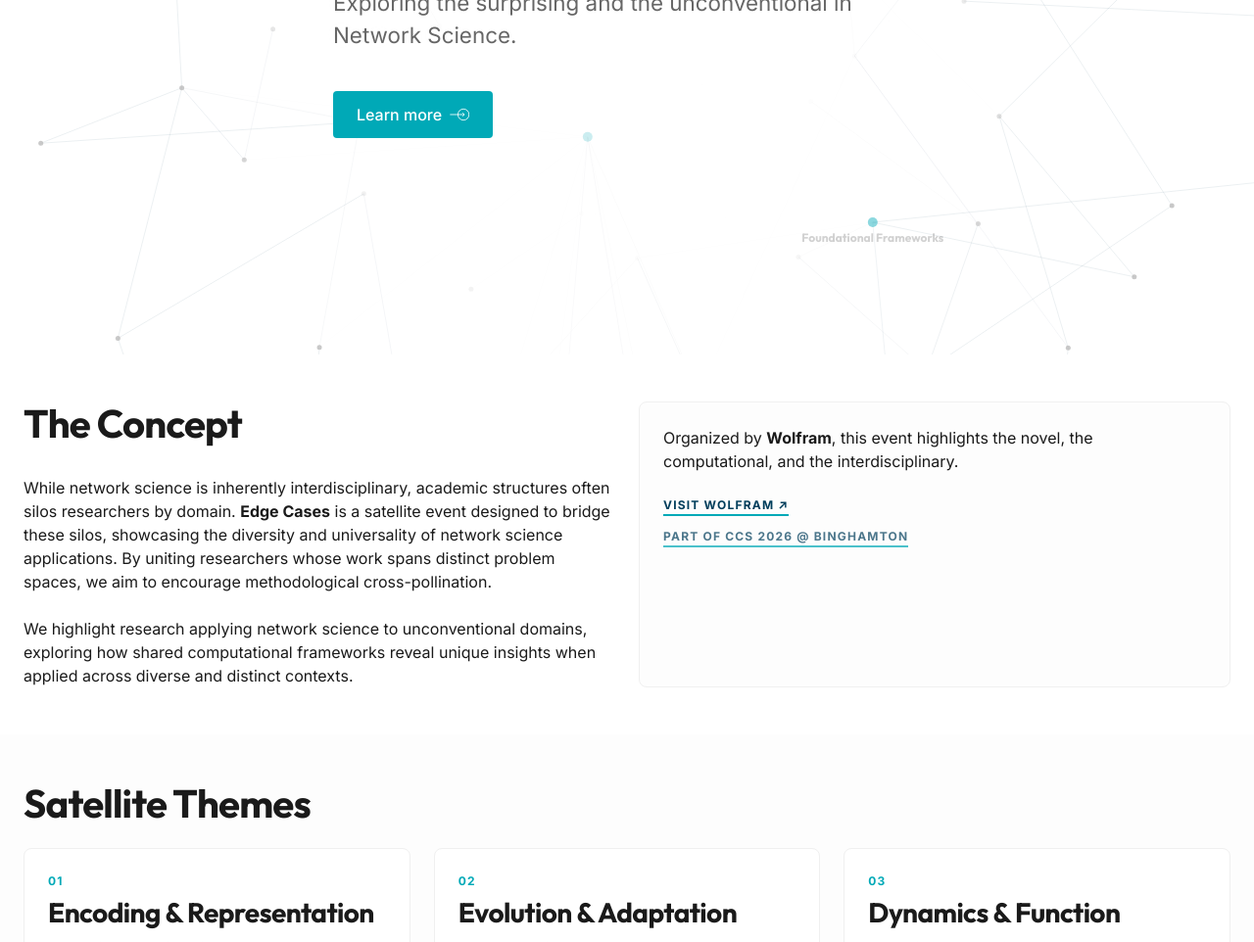
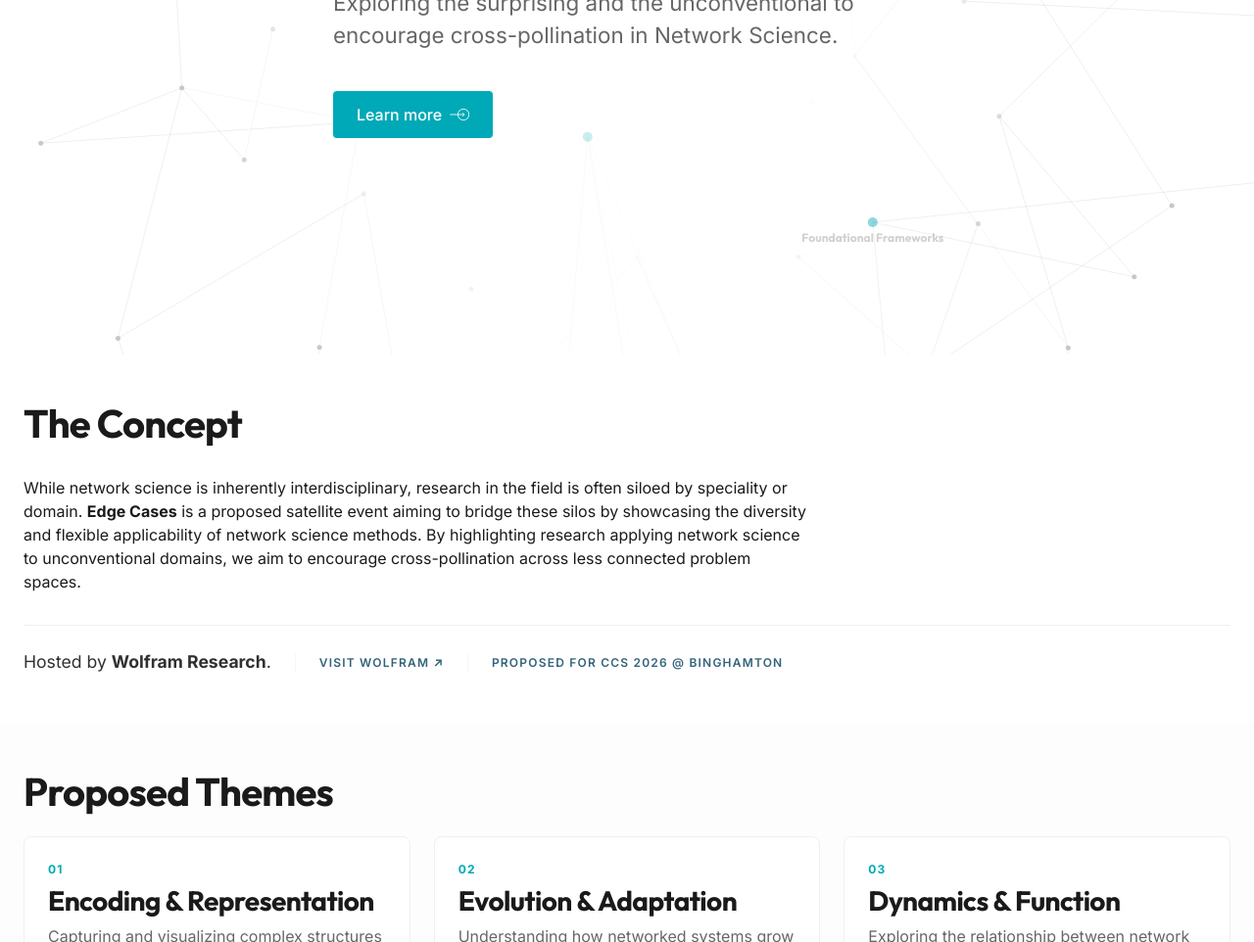
Before and after one commit to phileasdg/edge-cases-2026, a plain HTML site: page index.html in a window 1280 px wide. Shown: the part 494-1456 px from the top of the page at 98% size. Drawn offline with Linux system fonts and the light colour scheme.

Commit message:
Clarified event status as proposed and refined descriptions to emphasize cross-pollination and bridging research silos.

```diff
--- a/index.html
+++ b/index.html
@@ -6,7 +6,7 @@
     <meta name="viewport" content="width=device-width, initial-scale=1.0">
     <title>Edge Cases: Surprising Applications in Network Science | CCS 2026</title>
     <meta name="description"
-        content="A satellite event at CCS 2026 exploring frontiers in network science through the lens of surprising domains and latent structures.">
+        content="A proposed satellite event at CCS 2026 exploring frontiers in network science through the lens of surprising domains and latent structures.">
     <link rel="stylesheet" href="style.css">
     <link rel="preconnect" href="https://fonts.googleapis.com">
     <link rel="preconnect" href="https://fonts.gstatic.com" crossorigin>
@@ -51,12 +51,11 @@
         <section class="hero" id="home">
             <canvas id="networkCanvas" class="hero-canvas"></canvas>
             <div class="container">
-                <div class="mono" data-reveal style="opacity: 0.8; margin-bottom: 0.5rem;">CCS 2026 Satellite
+                <div class="mono" data-reveal style="opacity: 0.8; margin-bottom: 0.5rem;">Proposed CCS 2026 Satellite
                 </div>
                 <h1 data-reveal>Edge Cases</h1>
-                <p class="tagline" data-reveal>Exploring the surprising and the unconventional in
-                    Network
-                    Science.</p>
+                <p class="tagline" data-reveal>Exploring the surprising and the unconventional to encourage
+                    cross-pollination in Network Science.</p>
                 <div data-reveal>
                     <a href="#about" class="primary-cta">
                         Learn more
@@ -71,30 +70,28 @@
 
         <section class="section section-alt" id="about">
             <div class="container">
-                <div class="grid">
-                    <div data-reveal>
+                <div style="display: flex; flex-direction: column; gap: var(--space-lg);">
+                    <div data-reveal style="max-width: 800px;">
                         <h2 style="margin-bottom: 2rem;">The Concept</h2>
-                        <p>While network science is inherently interdisciplinary, academic structures often silos
-                            researchers by domain. <strong>Edge Cases</strong> is a satellite event designed to
-                            bridge these silos, showcasing the diversity and universality of network science
-                            applications. By uniting researchers whose work spans distinct problem spaces, we
-                            aim to encourage methodological cross-pollination.</p>
-                        <p style="margin-top: 1.5rem;">We highlight research applying network science to unconventional
-                            domains, exploring how shared computational frameworks reveal unique insights when applied
-                            across diverse and distinct contexts.</p>
+                        <p>While network science is inherently interdisciplinary, research in the field is often siloed
+                            by speciality or domain. <strong>Edge Cases</strong> is a proposed satellite event aiming
+                            to bridge these silos by showcasing the diversity and flexible applicability of network
+                            science methods. By highlighting research applying network science to unconventional
+                            domains, we aim to encourage cross-pollination across less connected problem spaces.</p>
                     </div>
                     <div data-reveal
-                        style="background: var(--bg-color); padding: var(--space-md); border-radius: var(--radius-lg); border: 1px solid var(--border-color);">
-                        <p>Organized by <strong>Wolfram</strong>,
-                            this event highlights the novel, the computational, and the interdisciplinary.</p>
-                        <div style="margin-top: 1.5rem; display: flex; flex-direction: column; gap: 0.75rem;">
-                            <a href="https://wolfram.com" target="_blank" class="mono"
-                                style="color: var(--primary-dark); border-bottom: 2px solid var(--accent-color); width: fit-content;">Visit
-                                Wolfram ↗</a>
-                            <a href="https://ccs26.cssociety.org/" target="_blank" class="mono"
-                                style="color: var(--primary-dark); border-bottom: 2px solid var(--accent-color); width: fit-content; opacity: 0.7;">Part
-                                of CCS 2026 @ Binghamton</a>
-                        </div>
+                        style="display: flex; flex-wrap: wrap; gap: 1.5rem; align-items: center; padding-top: 1.5rem; border-top: 1px solid var(--border-color);">
+                        <p style="font-size: 1.1rem; opacity: 0.9;">Hosted by <strong>Wolfram Research</strong>.</p>
+                        <div style="width: 1px; height: 20px; background: var(--border-color); opacity: 0.5;"
+                            class="desktop-only"></div>
+                        <a href="https://wolfram.com" target="_blank" class="mono"
+                            style="color: var(--primary-dark); font-weight: 600; text-decoration: none; opacity: 0.8;">Visit
+                            Wolfram ↗</a>
+                        <div style="width: 1px; height: 20px; background: var(--border-color); opacity: 0.5;"
+                            class="desktop-only"></div>
+                        <a href="https://ccs26.cssociety.org/" target="_blank" class="mono"
+                            style="color: var(--primary-dark); font-weight: 600; text-decoration: none; opacity: 0.8;">Proposed
+                            for CCS 2026 @ Binghamton</a>
                     </div>
                 </div>
             </div>
@@ -102,7 +99,7 @@
 
         <section class="section" id="themes">
             <div class="container">
-                <h2 data-reveal>Satellite Themes</h2>
+                <h2 data-reveal>Proposed Themes</h2>
                 <div class="grid" id="themes-grid" style="margin-top: var(--space-md);">
                     <!-- Dynamic Themes Inject Here -->
                 </div>
@@ -111,7 +108,7 @@
 
         <section class="section section-alt" id="agenda">
             <div class="container">
-                <h2 data-reveal>Satellite Agenda</h2>
+                <h2 data-reveal>Proposed Agenda</h2>
                 <div class="agenda-list" id="agenda-list">
                     <!-- Dynamic Agenda Inject Here -->
                 </div>
@@ -157,7 +154,7 @@
             <div class="grid" style="max-width: 800px; margin: 0 auto; opacity: 0.8;">
                 <div>
                     <h4 style="color: white; margin-bottom: 1rem;">Edge Cases 2026</h4>
-                    <p>A satellite event dedicated to the surprising applications of network
+                    <p>A proposed satellite event dedicated to the surprising applications of network
                         science, hosted by Wolfram Research.</p>
                 </div>
                 <div>
```
